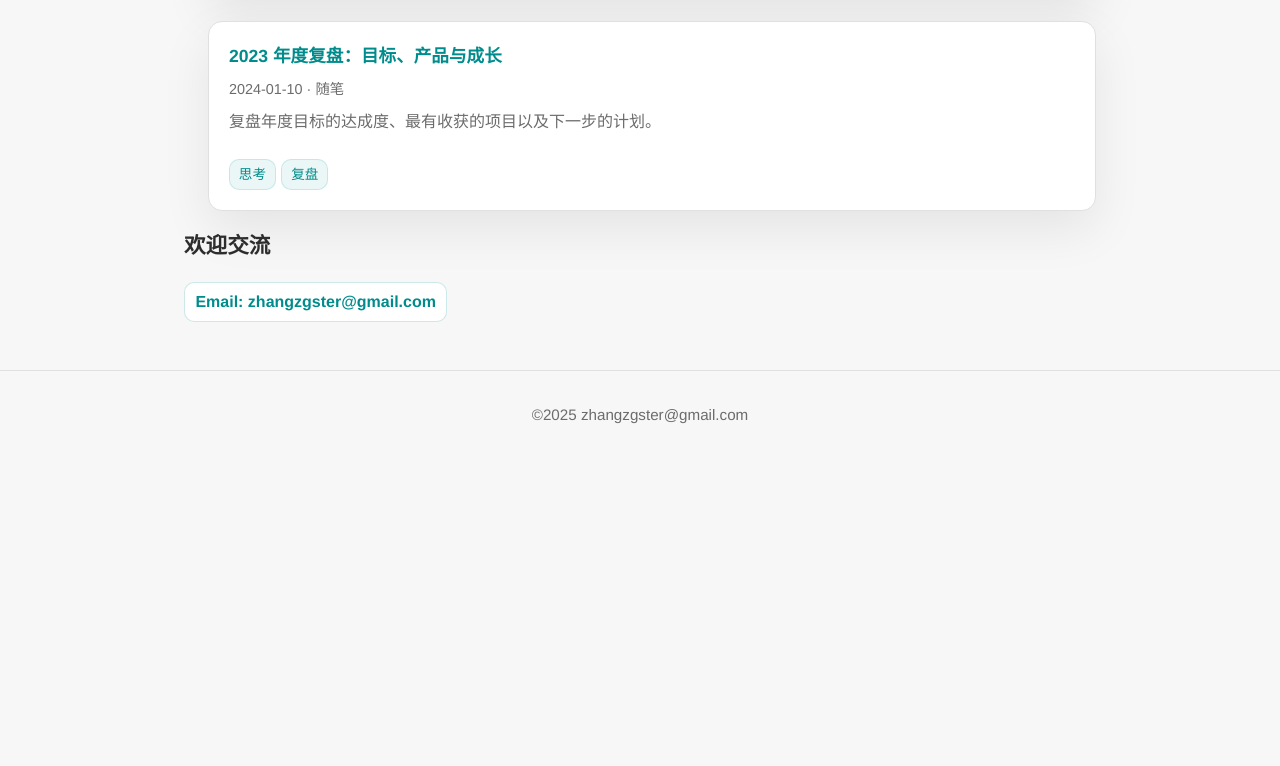
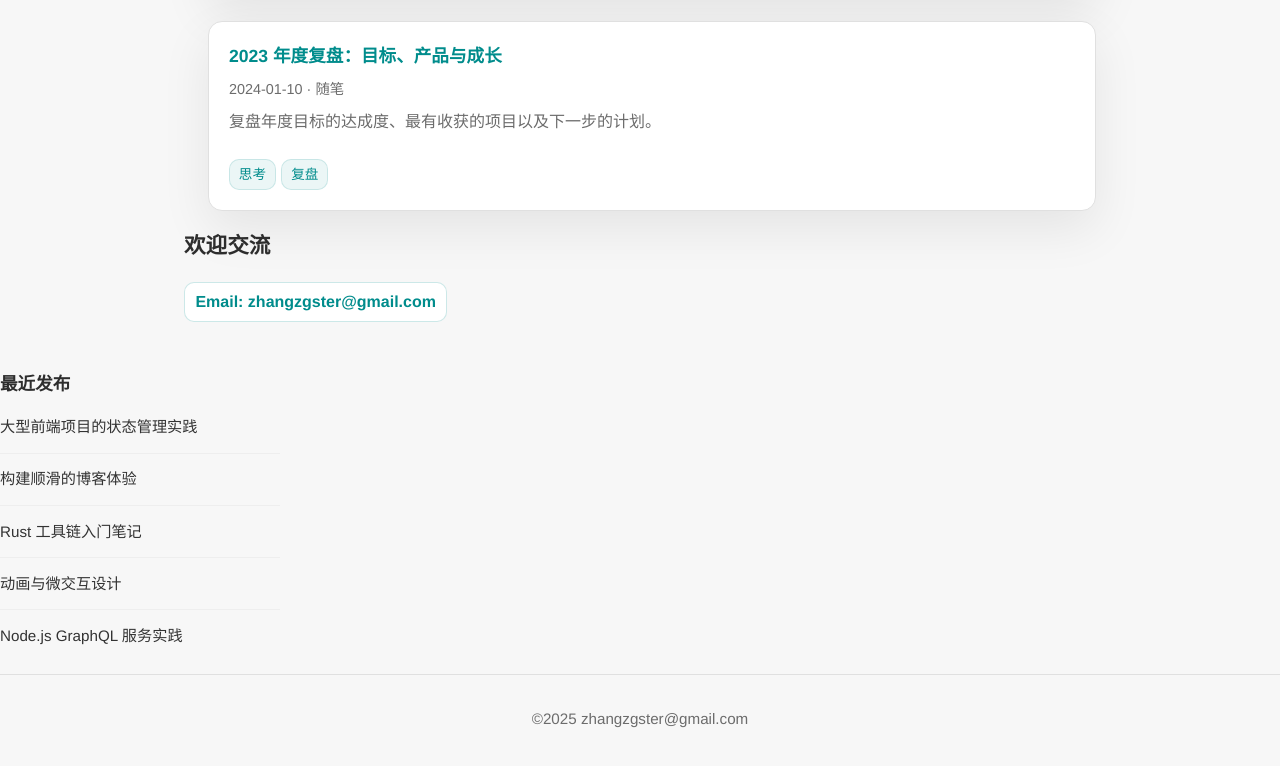
Before and after one commit to zhangzgster/zhangzgster.github.io, a plain HTML site: page index.html in a window 1280 px wide. Shown: the part 768-1534 px from the top of the page. Before the commit the page ends 1235 px from the top, so only its background shows below. Drawn offline with Linux system fonts and the light colour scheme.

Commit message:
refactor layout and styling for main content and sidebar; enhance post list presentation

```diff
--- a/assets/css/style.css
+++ b/assets/css/style.css
@@ -177,9 +177,48 @@ img {
 }
 
 .main {
+  flex: 1;
   max-width: var(--content-width);
   margin: 1.5rem auto 3rem;
   padding: 0 1.5rem;
+}
+
+.sidebar {
+  width: 280px;
+  flex-shrink: 0;
+}
+
+.recent-posts h3 {
+  font-size: 1.1rem;
+  margin-bottom: 1rem;
+  font-weight: 600;
+}
+
+.posts-list {
+  list-style: none;
+  padding: 0;
+  margin: 0;
+}
+
+.posts-list li {
+  margin-bottom: 0.8rem;
+  padding-bottom: 0.8rem;
+  border-bottom: 1px solid #eee;
+}
+
+.posts-list li:last-child {
+  border-bottom: none;
+}
+
+.posts-list a {
+  color: #333;
+  text-decoration: none;
+  font-size: 0.95rem;
+  transition: color 0.2s;
+}
+
+.posts-list a:hover {
+  color: #0066cc;
 }
 
 .section-title {
--- a/index.html
+++ b/index.html
@@ -31,6 +31,7 @@
       </div>
     </header>
 
+    <div class="content-wrapper">
       <main class="main">
         <section>
           <h2 class="section-title">最新文章</h2>
@@ -117,6 +118,20 @@
         </section>
       </main>
 
+      <aside class="sidebar">
+        <div class="recent-posts">
+          <h3>最近发布</h3>
+          <ul class="posts-list">
+            <li><a href="#">大型前端项目的状态管理实践</a></li>
+            <li><a href="#">构建顺滑的博客体验</a></li>
+            <li><a href="#">Rust 工具链入门笔记</a></li>
+            <li><a href="#">动画与微交互设计</a></li>
+            <li><a href="#">Node.js GraphQL 服务实践</a></li>
+          </ul>
+        </div>
+      </aside>
+    </div>
+
     <footer class="footer">
       <div>©2025 zhangzgster@gmail.com</div>
     </footer>
```
Lines whose indentation alone changed are shown as unchanged.
